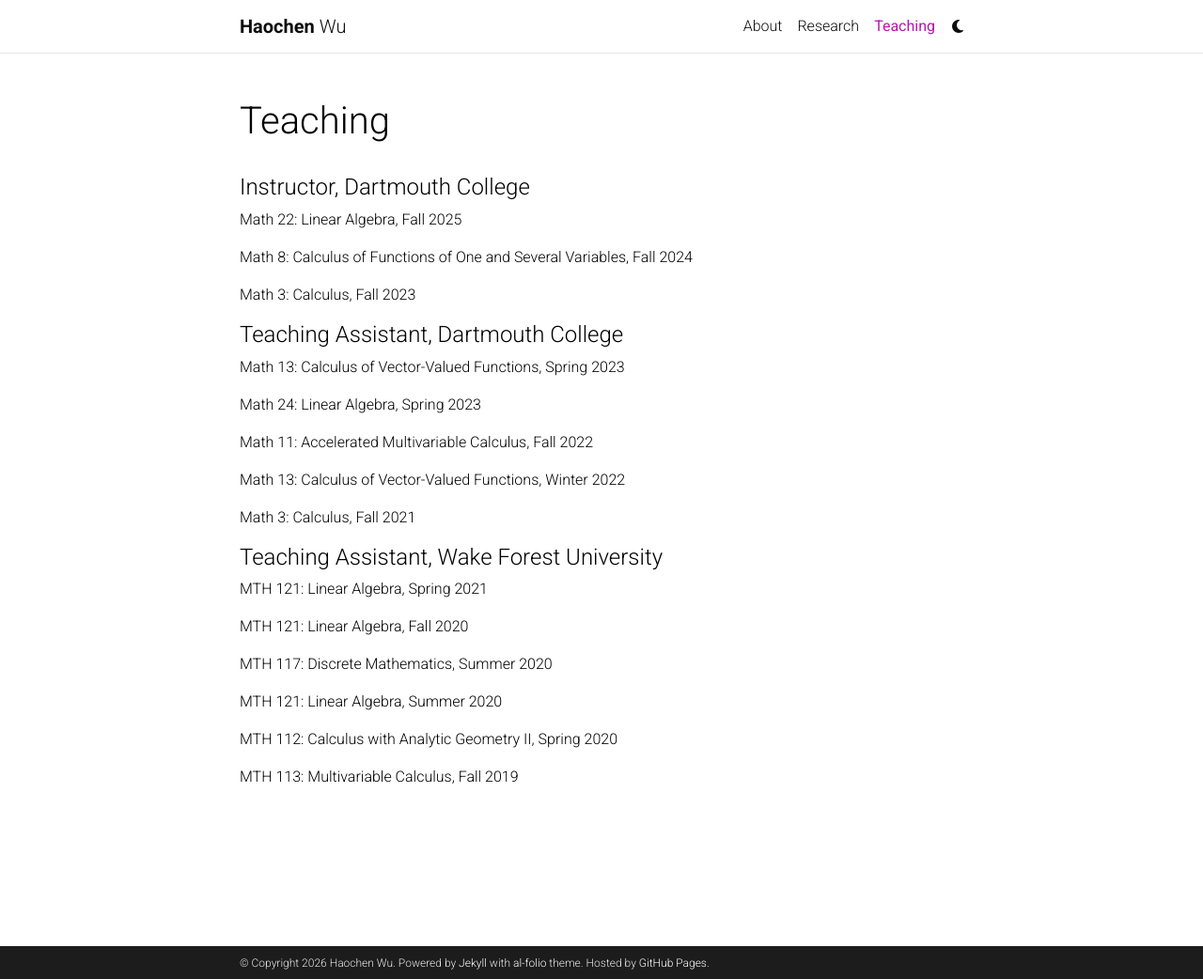
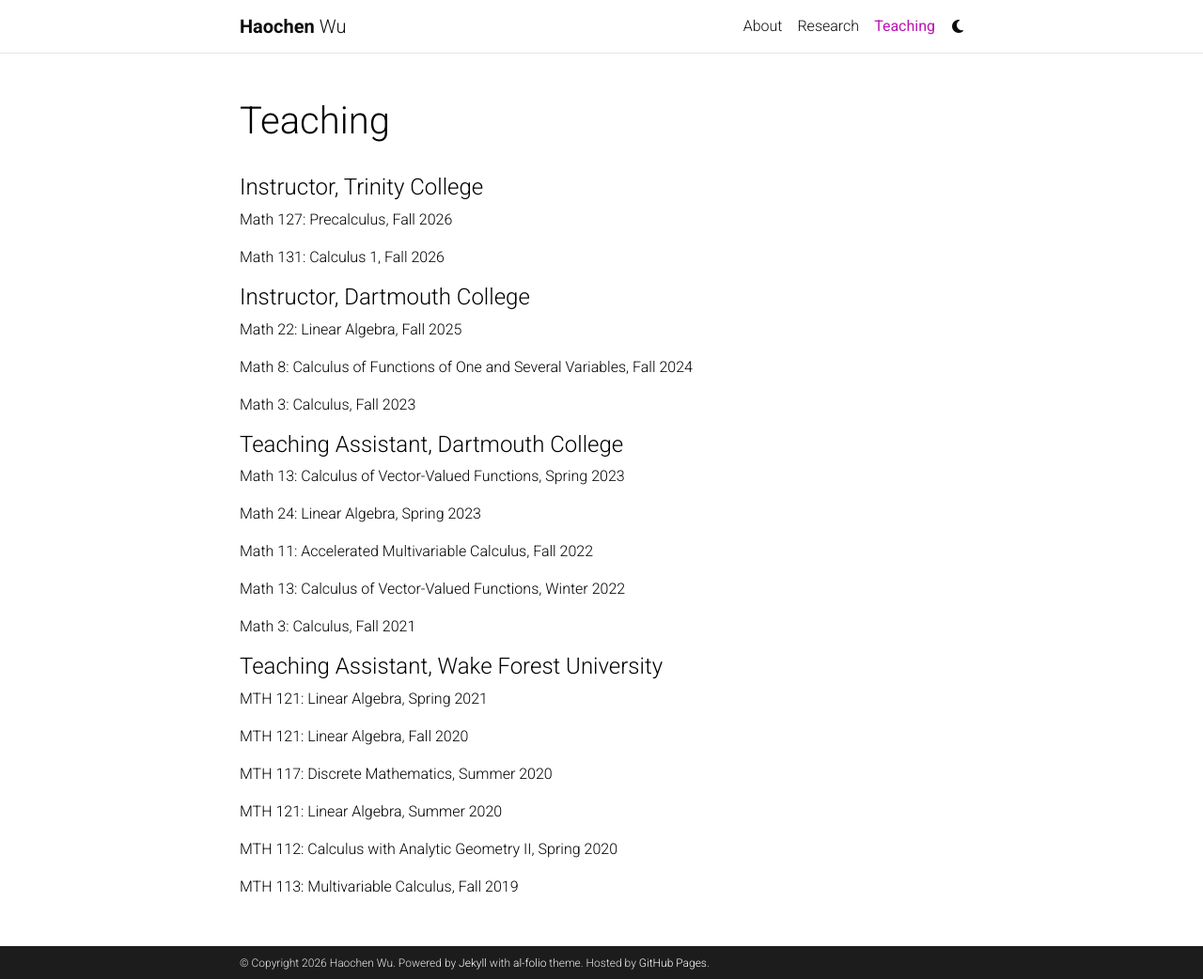
Before and after one commit to haochenwumath/haochenwumath.github.io, a Jekyll site: the page built from _pages/teaching.md, in a window 1280 px wide and 1042 px high. Shown: the whole window at 94% size. Built offline with Jekyll 4.4.1, drawn with Linux system fonts in a browser that asks for light colours; comment, search, counter and statistics services are not loaded; a style sheet for code colours, icons or effects is not loaded.

Commit message:
Update teaching.md

```diff
--- a/_pages/teaching.md
+++ b/_pages/teaching.md
@@ -7,6 +7,11 @@
 nav_order: 5
 ---
 
+#### Instructor, Trinity College
+
+Math 127: Precalculus, Fall 2026
+
+Math 131: Calculus 1, Fall 2026
 
 #### Instructor, Dartmouth College
 
```
